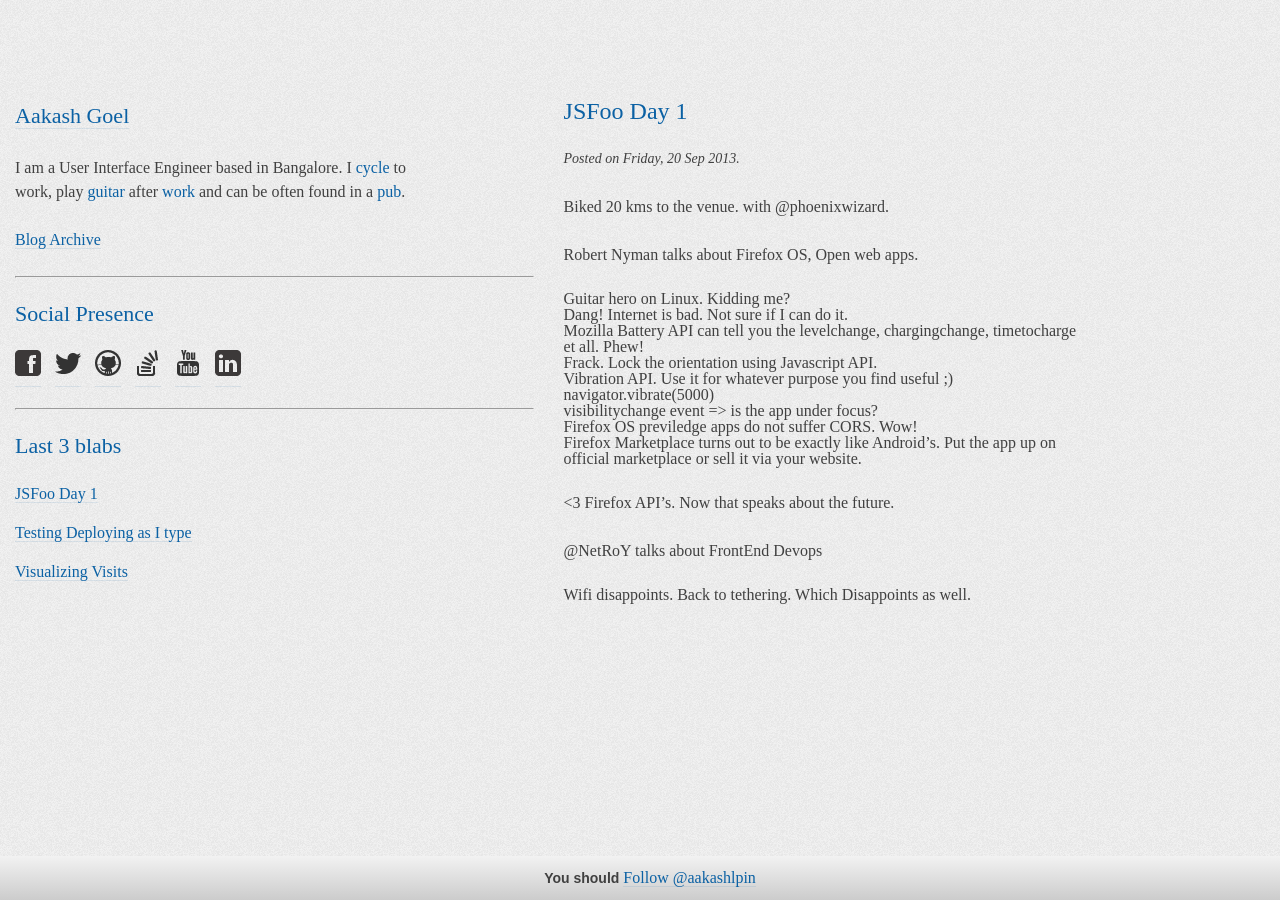
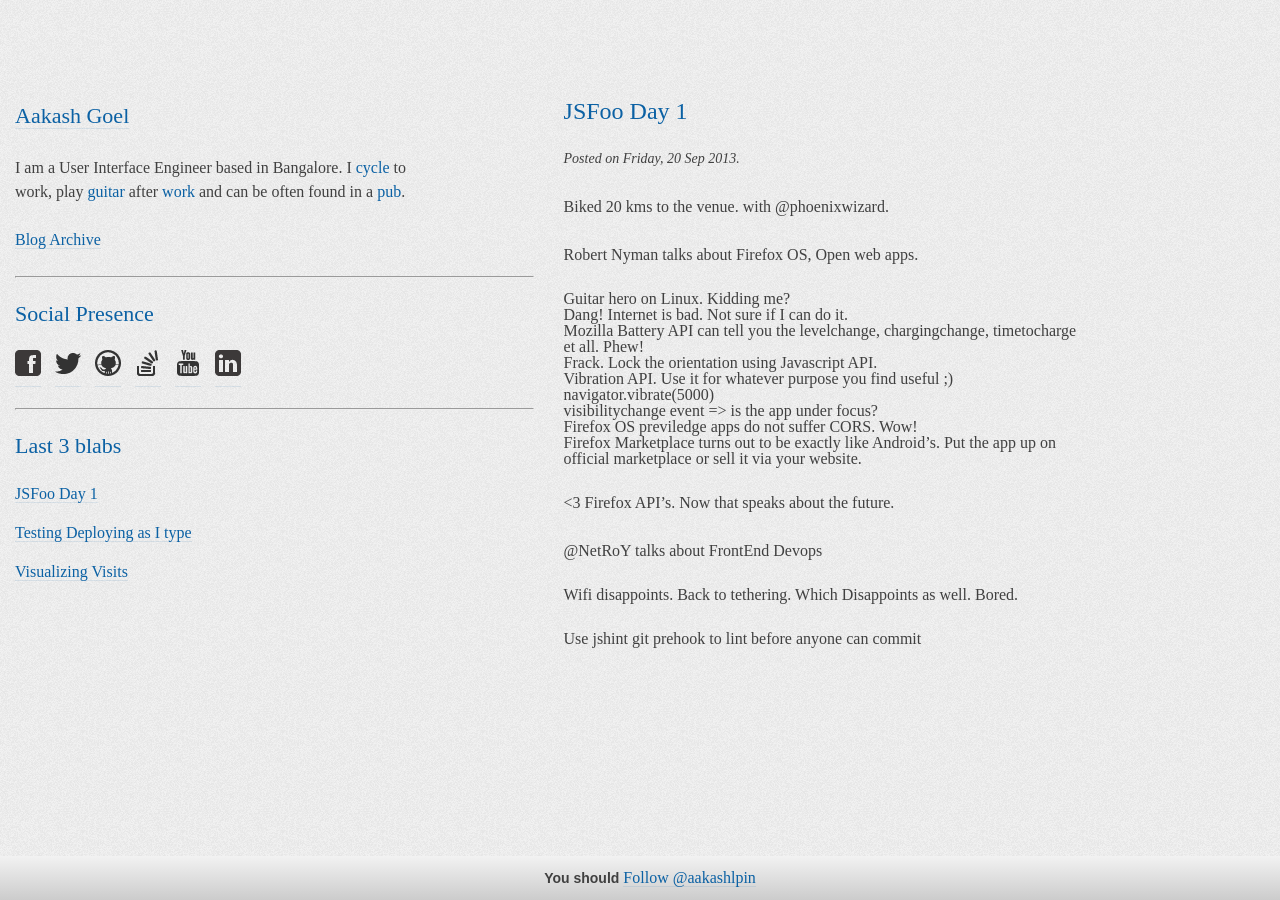
Before and after one commit to aakashlpin/aakashlpin.github.com, a Jekyll site: the page built from _posts/2013-09-20-jsfoo-day1.markdown, in a window 1280 px wide. Built offline with Jekyll 4.4.1, drawn with Linux system fonts in a browser that asks for light colours; nearby versions of some CDN libraries; Markdown is read by kramdown in place of the engine named in the settings; comment, search, counter and statistics services are not loaded.

Commit message:
live blogging jsfoo

```diff
--- a/_posts/2013-09-20-jsfoo-day1.markdown
+++ b/_posts/2013-09-20-jsfoo-day1.markdown
@@ -26,4 +26,6 @@
 
 @NetRoY talks about FrontEnd Devops
 
-1. Wifi disappoints. Back to tethering. Which Disappoints as well.
+1. Wifi disappoints. Back to tethering. Which Disappoints as well. Bored.
+
+Use jshint git prehook to lint before anyone can commit
```
